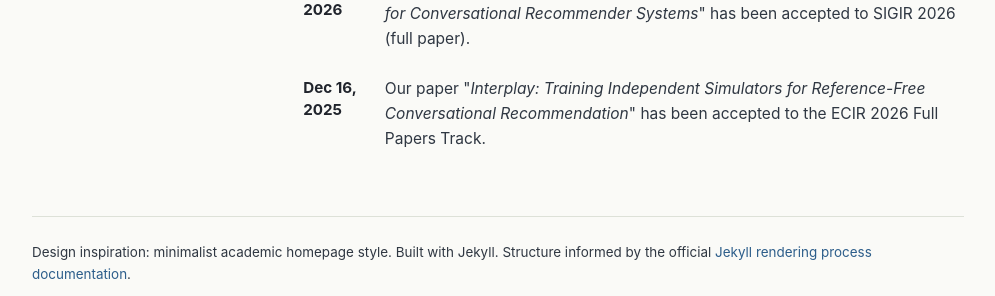
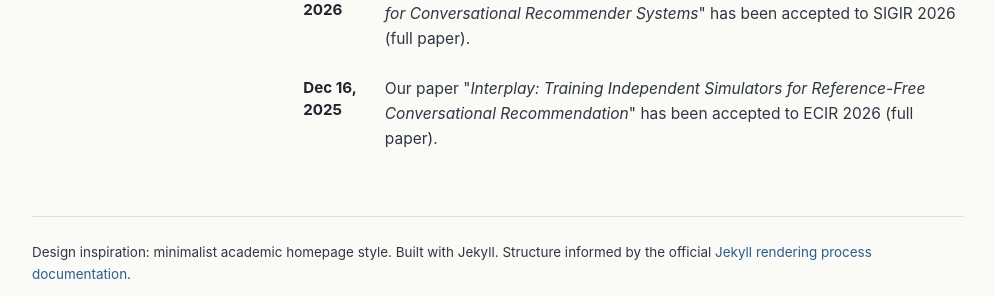
Before and after one commit to juanfacabian/juanfacabian.github.io, a Jekyll site: the page built from index.html, in a window 1280 px wide. Shown: the part 462-758 px from the top of the page, without its empty margins (142-1137 px from the left). Built offline with Jekyll 4.4.1, drawn with Linux system fonts in a browser that asks for light colours.

Commit message:
Standardize ECIR news entry format

```diff
--- a/index.html
+++ b/index.html
@@ -49,7 +49,7 @@ layout: default
       </div>
       <div class="news-item">
         <div class="news-date">Dec 16,<br>2025</div>
-        <div class="news-text">Our paper "<em>Interplay: Training Independent Simulators for Reference-Free Conversational Recommendation</em>" has been accepted to the ECIR 2026 Full Papers Track.</div>
+        <div class="news-text">Our paper "<em>Interplay: Training Independent Simulators for Reference-Free Conversational Recommendation</em>" has been accepted to ECIR 2026 (full paper).</div>
       </div>
     </div>
   </section>
```
